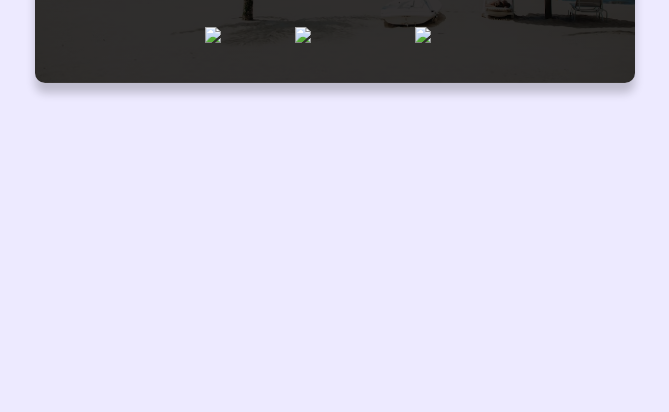
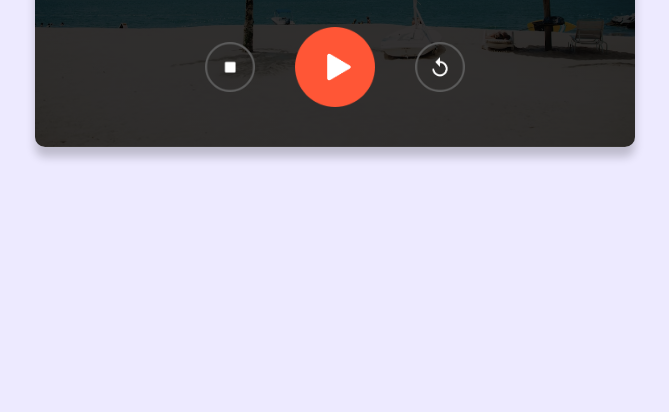
Before and after one commit to SadafKausar2025/Stop-Watch, a plain HTML site: page index.html in a window 1280 px wide. Shown: the part 388-800 px from the top of the page, without its empty margins (305-974 px from the left). Drawn offline with nearby package versions, Linux system fonts and the light colour scheme; a web font is replaced by a local one.

Commit message:
Update index.html

```diff
--- a/index.html
+++ b/index.html
@@ -10,9 +10,9 @@
     <div class="stopwatch">
       <h1 id="displayTime">00:00:00</h1>
       <div class="buttons">
-        <img src="./images/stop.png" onclick="watchStop()" />
-        <img src="./images/start.png" onclick="watchStart()" />
-        <img src="./images/reset.png" onclick="watchReset()" />
+        <img src="stop.png" onclick="watchStop()" />
+        <img src="start.png" onclick="watchStart()" />
+        <img src="reset.png" onclick="watchReset()" />
       </div>
     </div>
     <script src="./script.js"></script>
```
